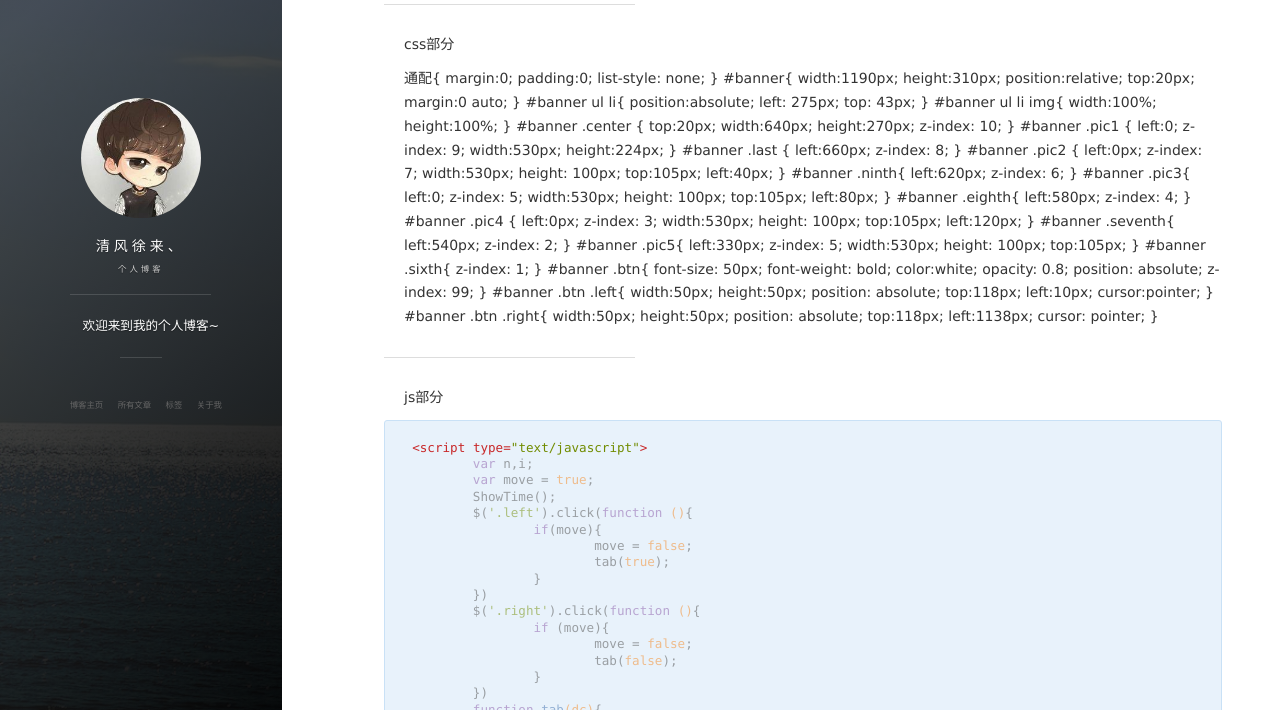
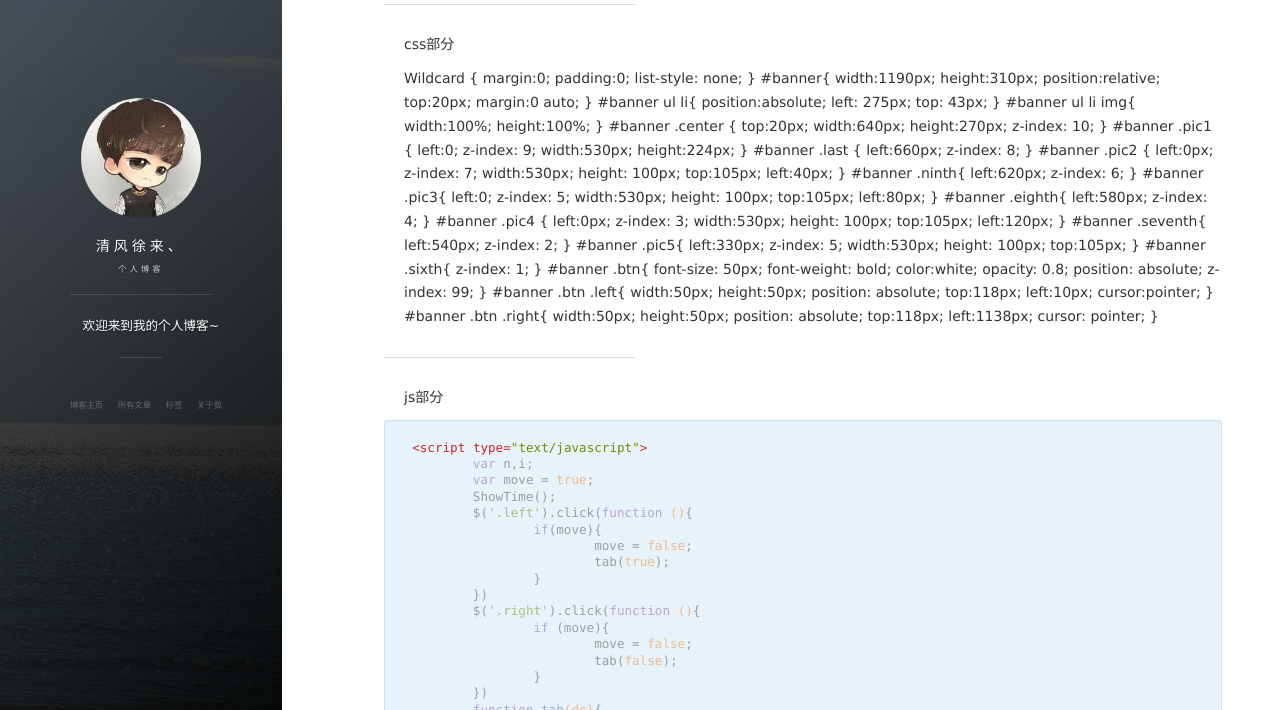
Before and after one commit to bush1010/bush1010.github.io, a Jekyll site: the page built from _posts/2018-4-10-仿优酷剧集3D轮播.md, in a window 1280 px wide and 900 px high, scrolled down 730 px, cut to the strip 190-900 px from the top of the window. Built offline with Jekyll 4.4.1, drawn with Linux system fonts in a browser that asks for light colours; nearby versions of some CDN libraries; library files that are not in the unit come from our copies; comment, search, counter and statistics services are not loaded.

Commit message:
update file

```diff
--- a/_posts/2018-4-10-仿优酷剧集3D轮播.md
+++ b/_posts/2018-4-10-仿优酷剧集3D轮播.md
@@ -20,7 +20,8 @@ html部分
 css部分
 
 
- 通配{
+  Wildcard
+ {
 	margin:0;
 	padding:0;
 	list-style: none;
```
